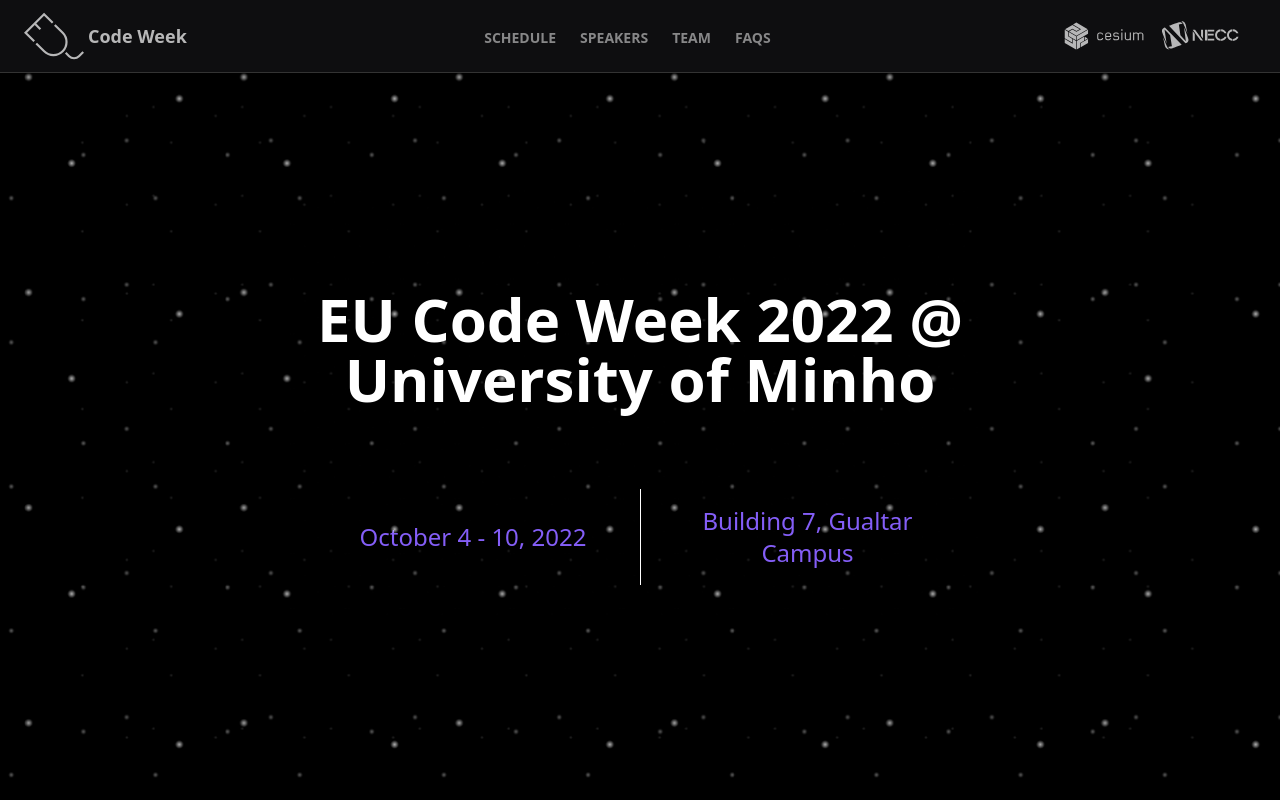
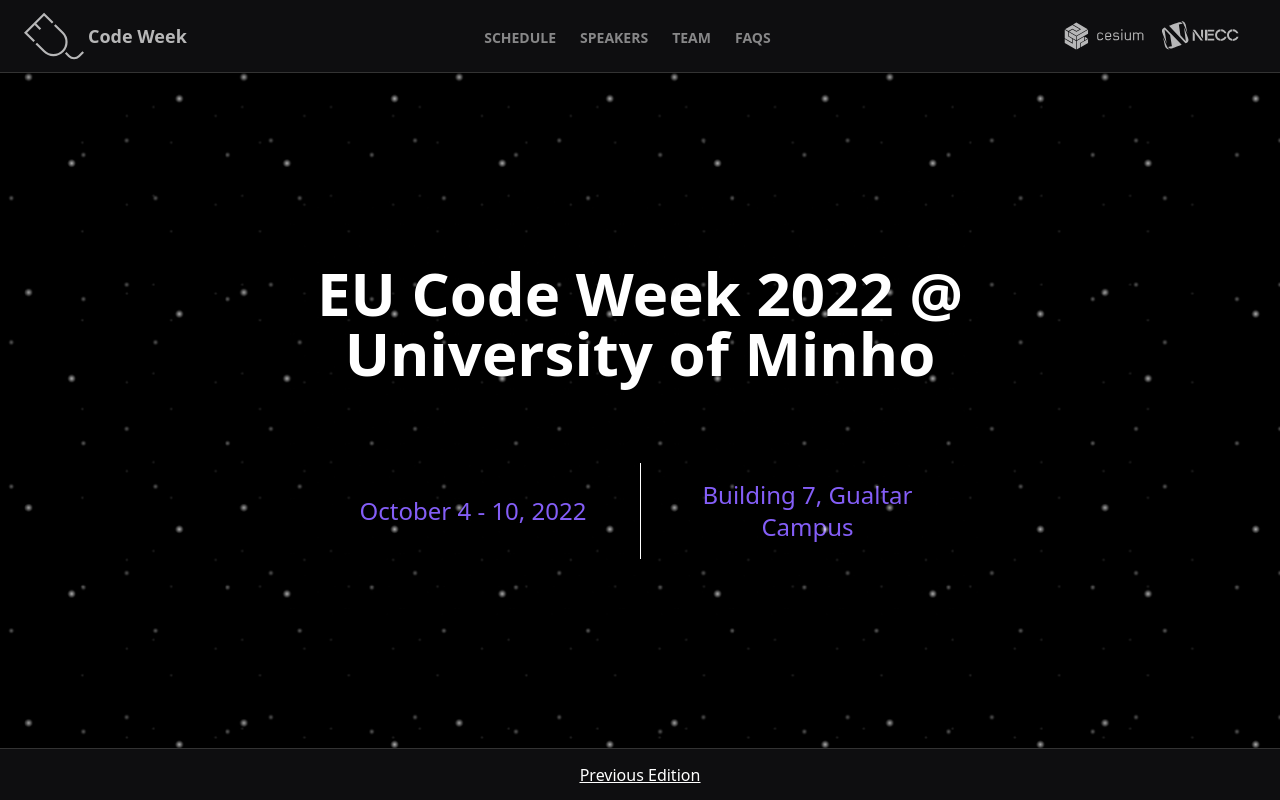
Before and after one commit to cesium/codeweek, a Next.js app: page / in a window 1280 px wide. Built offline with nearby package versions, Linux system fonts and the light colour scheme.

Commit message:
Create footer

```diff
--- /dev/null
+++ b/components/Footer/index.jsx
@@ -0,0 +1,13 @@
+import Link from "next/link";
+
+export default function Footer() {
+  return (
+    <div className="flex row w-full h-[52px] bg-gray1 border-t border-gray-2 justify-center items-center border-gray2 z-10">
+      <div className="underline hover:opacity-70 hover:text-purple text-white">
+        <Link href="http://2019.codeweek.cesium.di.uminho.pt">
+          Previous Edition
+        </Link>
+      </div>
+    </div>
+  );
+}
--- a/pages/faqs.js
+++ b/pages/faqs.js
@@ -1,6 +1,7 @@
 import Head from "next/head";
 
 import Navbar from "/components/Navbar";
+import Footer from "/components/Footer";
 
 import faqs from "/data/faqs.json";
 
@@ -36,6 +37,7 @@ export default function FAQs() {
           ))}
         </div>
       </main>
+      <Footer />
     </div>
   );
 }
--- a/pages/index.js
+++ b/pages/index.js
@@ -1,6 +1,7 @@
 import Head from "next/head";
 
 import Navbar from "/components/Navbar";
+import Footer from "/components/Footer";
 
 function Home() {
   return (
@@ -34,6 +35,7 @@ function Home() {
           </div>
         </main>
       </Navbar>
+      <Footer />
     </div>
   );
 }
--- a/pages/schedule.js
+++ b/pages/schedule.js
@@ -1,7 +1,7 @@
 import Head from "next/head";
 import Link from "next/link";
-import Image from "next/image";
 import Navbar from "/components/Navbar";
+import Footer from "/components/Footer";
 import DefaultPhoto from "/components/DefaultPhoto";
 
 import schedule from "/data/schedule.json";
@@ -29,7 +29,7 @@ export default function Schedule() {
         </div>
 
         {schedule.map((day, i0) => (
-          <div className="sm:flex border-t border-gray2 sm:py-4" key={day}>
+          <div className="sm:flex border-t border-gray2 sm:py-4 mb-4" key={day}>
             <div className="px-10 py-4 sm:py-0 sm:p-10 flex-shrink-0 sm:mr-4">
               <p className="text-purple text-4xl font-extrabold">{day.date}</p>
             </div>
@@ -145,6 +145,7 @@ export default function Schedule() {
           </div>
         ))}
       </main>
+      <Footer />
     </div>
   );
 }
--- a/pages/speakers.js
+++ b/pages/speakers.js
@@ -2,6 +2,7 @@ import Head from "next/head";
 import Link from "next/link";
 import Image from "next/image";
 import Navbar from "/components/Navbar";
+import Footer from "/components/Footer";
 
 import speakers from "/data/speakers.json";
 
@@ -26,7 +27,7 @@ export default function Speakers() {
             </p>
           </div>
 
-          <div className="px-10 grid grid-cols-1 sm:grid-cols-2 md:grid-cols-3 xl:grid-cols-6 2xl:grid-cols-7 gap-2">
+          <div className="px-10 grid grid-cols-1 sm:grid-cols-2 md:grid-cols-3 xl:grid-cols-6 2xl:grid-cols-7 gap-2 mb-4">
             {speakers.map((speaker, i) => (
               <Link href={`/speaker/${i}`} key={speaker}>
                 <div className="space-y-4 cursor-pointer group relative rounded-lg border border-gray-300 bg-gray1 border-gray2 shadow-sm hover:border-purple">
@@ -53,6 +54,7 @@ export default function Speakers() {
           </div>
         </main>
       </Navbar>
+      <Footer />
     </div>
   );
 }
--- a/pages/team.js
+++ b/pages/team.js
@@ -1,6 +1,7 @@
 import Head from "next/head";
 import Image from "next/image";
 import Navbar from "/components/Navbar";
+import Footer from "/components/Footer";
 
 import team from "/data/team.json";
 
@@ -23,7 +24,7 @@ export default function Team() {
             </p>
           </div>
 
-          <div className="px-10 grid grid-cols-2 md:grid-cols-3 xl:grid-cols-6 2xl:grid-cols-7 gap-2">
+          <div className="px-10 grid grid-cols-2 md:grid-cols-3 xl:grid-cols-6 2xl:grid-cols-7 gap-2 mb-4">
             {team.map((member) => (
               <div key={member}>
                 <div className="space-y-4 group relative rounded-lg border border-gray-300 bg-gray1 border-gray2 shadow-sm overflow-hidden hover:border-purple">
@@ -51,6 +52,7 @@ export default function Team() {
           </div>
         </main>
       </Navbar>
+      <Footer />
     </div>
   );
 }
```
